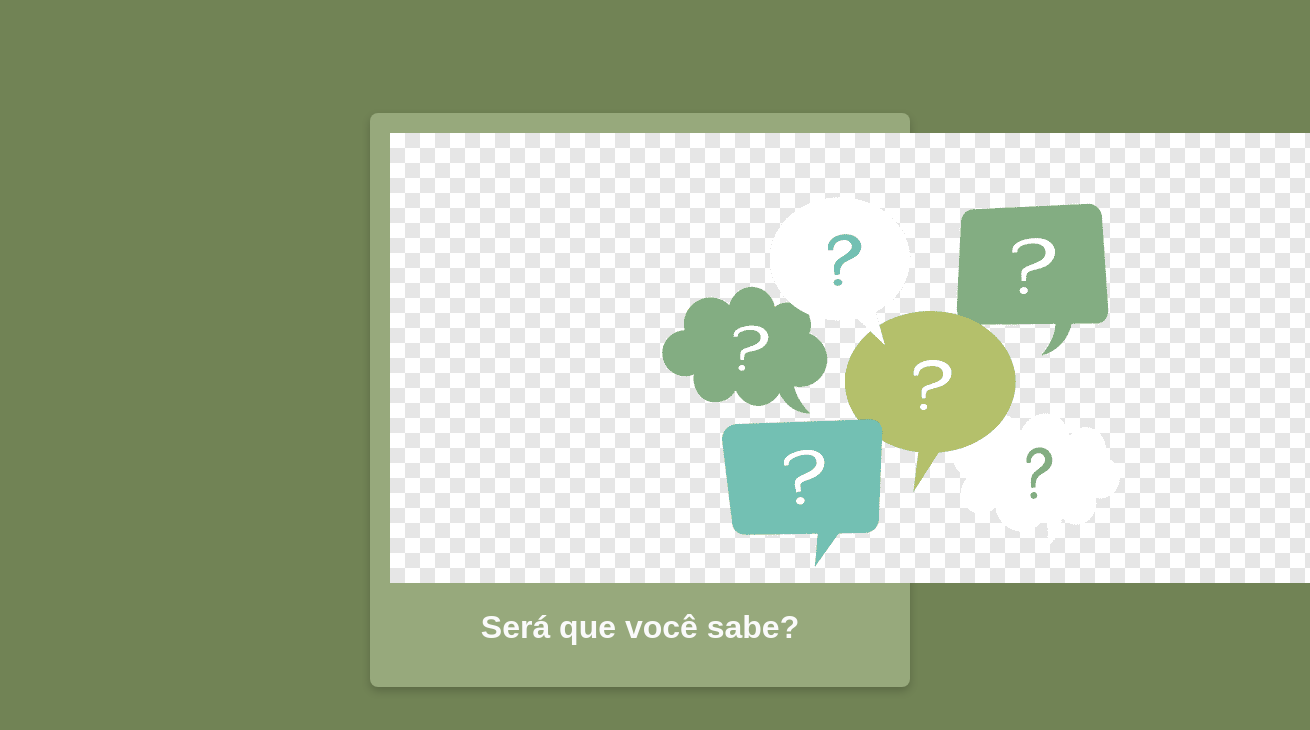
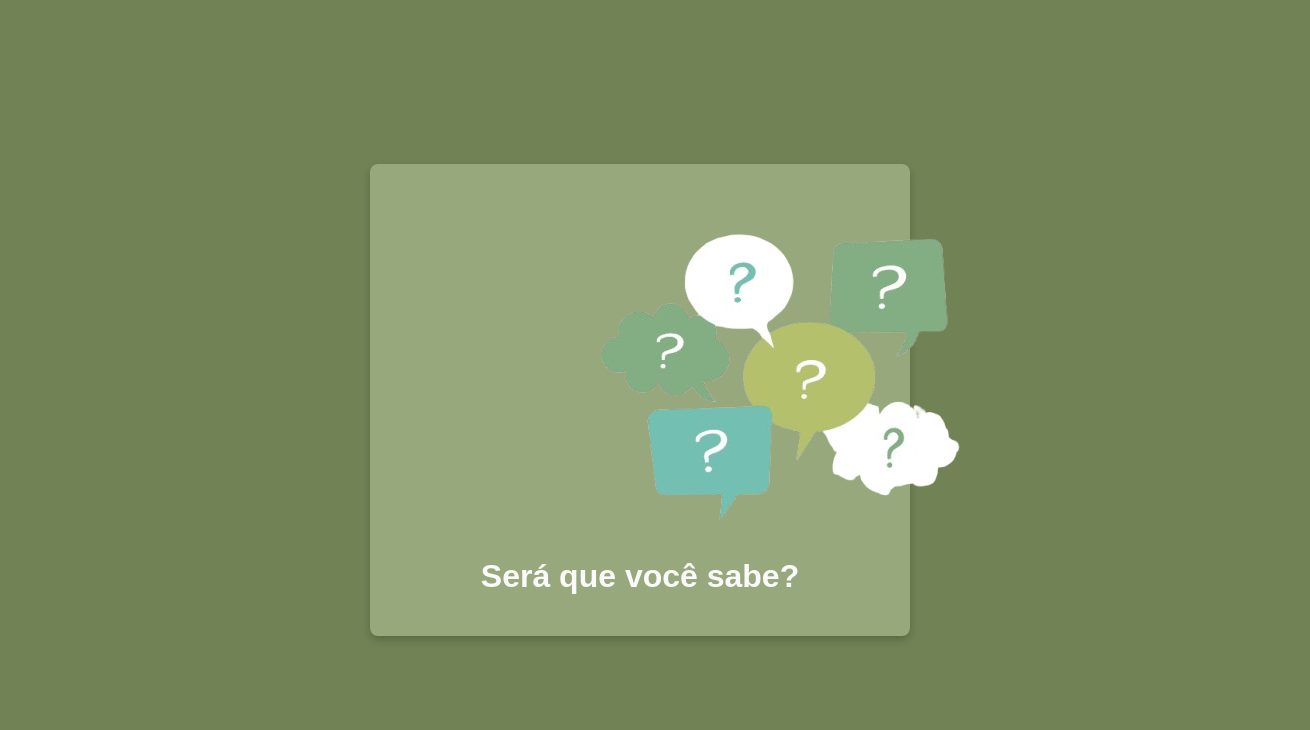
Before and after one commit to lihyyh/missao-IA, a plain HTML site: page index.html in a window 1280 px wide. Shown: the whole page, 1310 px wide, since content can reach past the window. Drawn offline with Linux system fonts and the light colour scheme.

Commit message:
gbffgfgfg

```diff
--- a/index.html
+++ b/index.html
@@ -11,7 +11,7 @@
 
 <body>
     <div class="caixa-principal">
-        <img src="image/png-transparent-green-wave-106-5-fm-question-questions-and-answers-love-text-logo (1).png" alt="">
+        <img src="image/png-transparent-green-wave-106-5-fm-question-questions-and-answers-love-text-logo-removebg-preview.png" alt="">
         <h1>Será que você sabe?</h1> <!--texto da Questionário caixa -->
         <div class="caixa-perguntas"></div>
         <div class="caixa-alternativas"></div>
```
Also changed, not shown: image/png-transparent-green-wave-106-5-fm-question-questions-and-answers-love-text-logo-removebg-preview.png (added).
